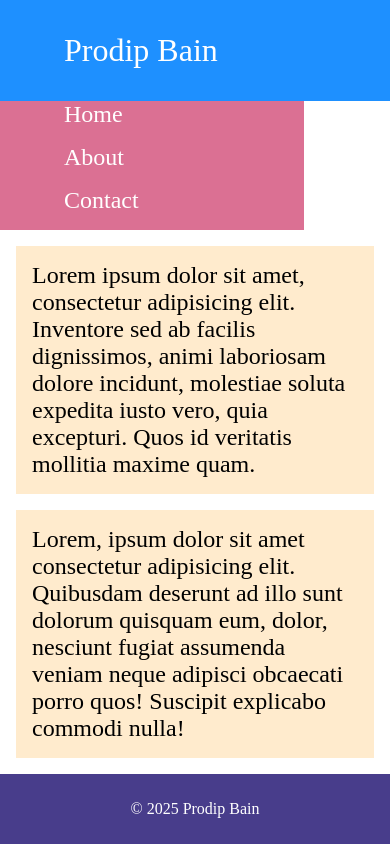
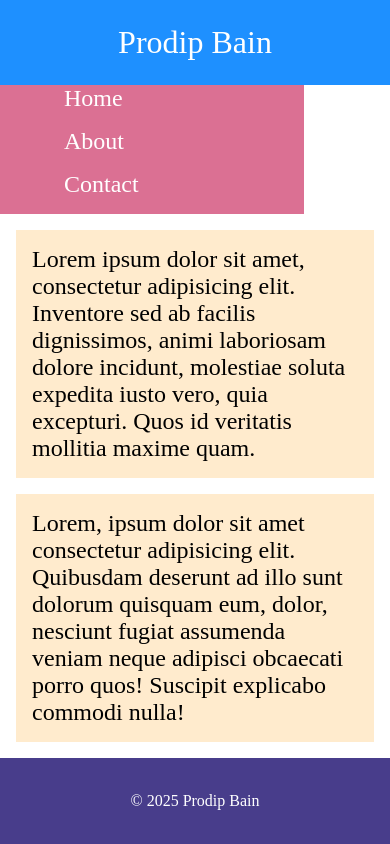
Before and after one commit to pbain63/playground-1, a plain HTML site: page index.html in a window 390 px wide. Drawn offline with Linux system fonts and the light colour scheme.

Commit message:
Add styles to header for mobile view in style.css

```diff
--- a/style.css
+++ b/style.css
@@ -55,5 +55,8 @@ footer {
   main {
     flex-direction: column;
   }
-
+  header {
+    text-align: center;
+    padding: 1.5rem;
+  }
 }
```
